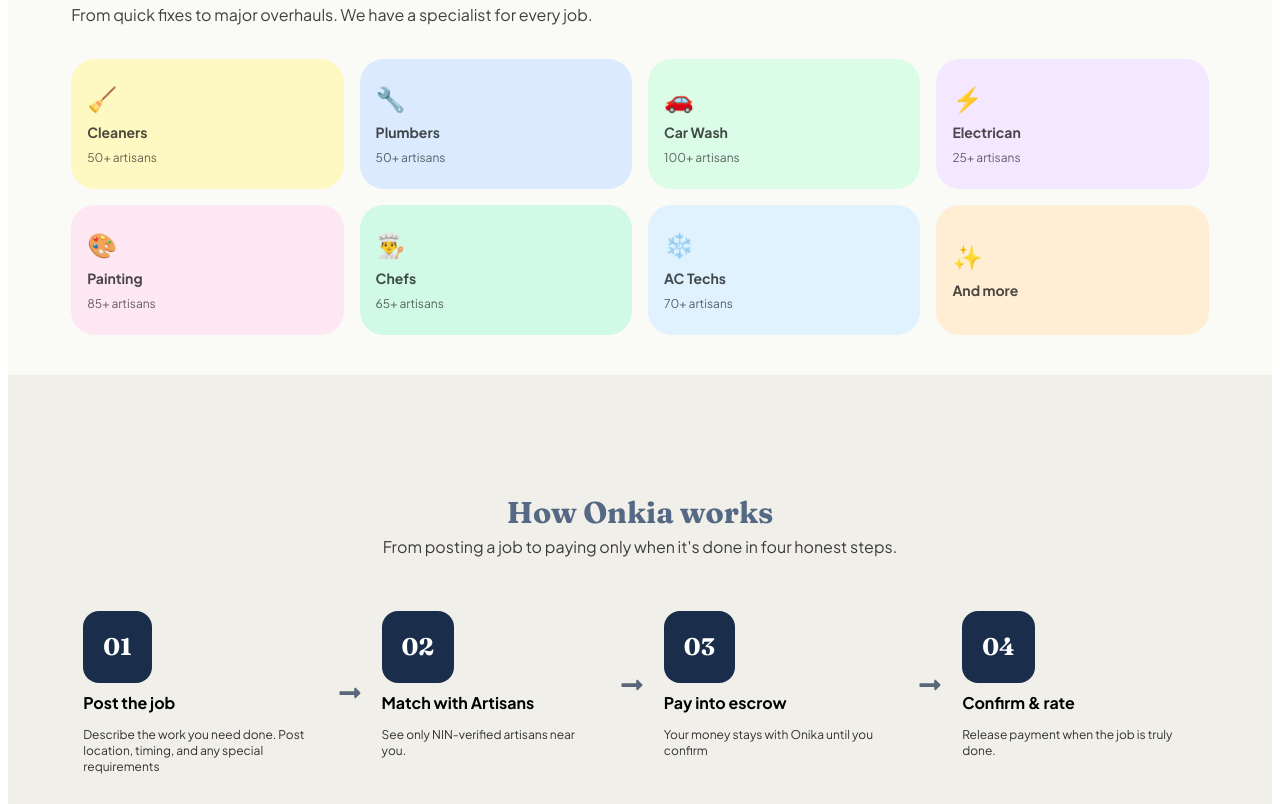
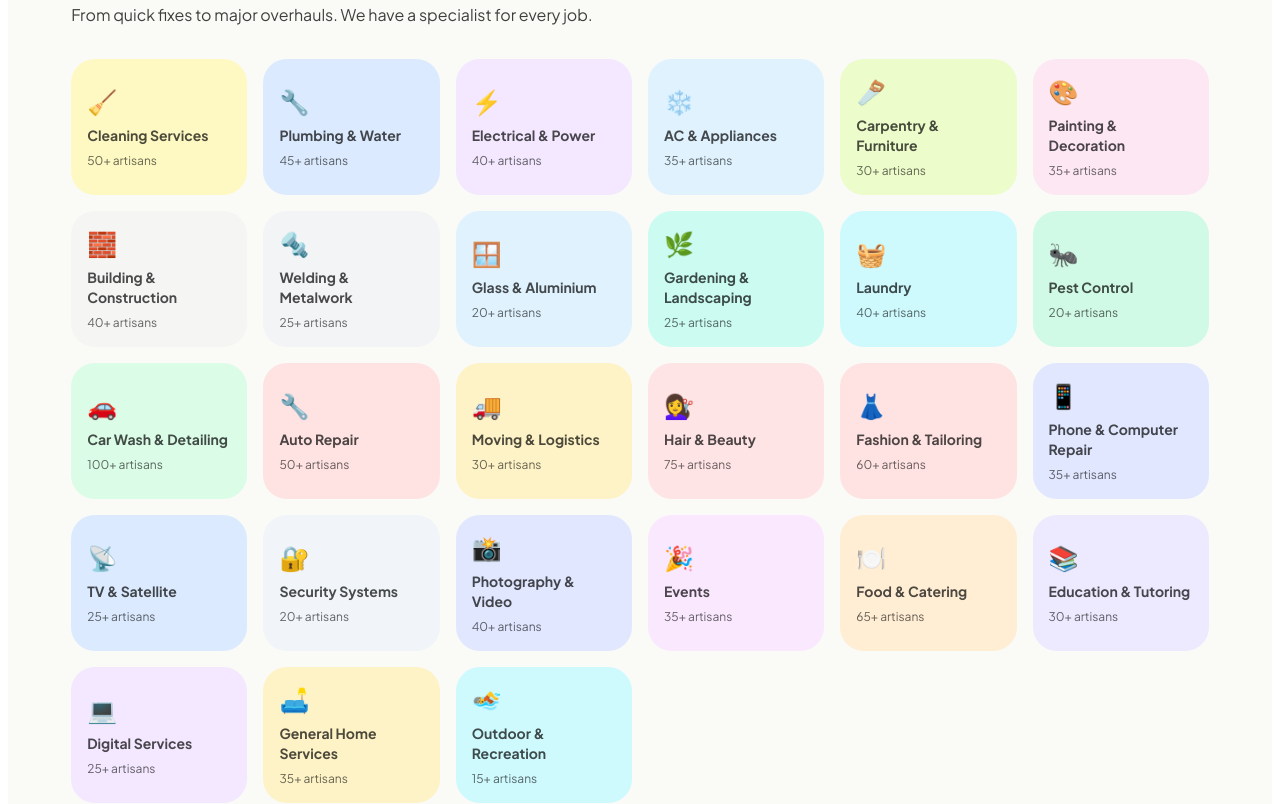
Before and after one commit to Chavon007/onika, a Next.js app: page / in a window 1280 px wide. Shown: the part 945-1749 px from the top of the page. Built offline with nearby package versions, Linux system fonts and the light colour scheme; no server answers.

Commit message:
feat(service-select): add single-select mode via multiple prop, use it for post-job category picker

```diff
--- /dev/null
+++ b/src/component/serviceSelect.tsx
@@ -0,0 +1,74 @@
+"use client";
+
+interface ServiceOption {
+  title: string;
+  bg: string;
+  icon: string;
+  num?: string;
+}
+
+interface ServiceSelectProps {
+  label: string;
+  small?: string;
+  options: ServiceOption[];
+  multiple?: boolean;
+  value: string | string[];
+  onChange: (value: string | string[]) => void;
+  error?: string;
+}
+
+export const ServiceSelect = ({
+  label,
+  small,
+  options,
+  multiple = true,
+  value,
+  onChange,
+  error,
+  ...props
+}: ServiceSelectProps) => {
+  const isSelected = (title: string) =>
+    multiple ? Array.isArray(value) && value.includes(title) : value === title;
+
+  const handleSelect = (title: string) => {
+    if (multiple) {
+      const current = Array.isArray(value) ? value : [];
+      onChange(
+        current.includes(title)
+          ? current.filter((v) => v !== title)
+          : [...current, title]
+      );
+    } else {
+      onChange(title);
+    }
+  };
+
+  return (
+    <div className="flex flex-col gap-2">
+      <label className="text-sm font-semibold text-heading">{label}</label>
+      <small className="text-xs text-gray-400">{small}</small>
+
+      <div className="grid  grid-col-2 lg:grid-cols-4 gap-3">
+        {options.map((option) => {
+          const selected = isSelected(option.title);
+          return (
+            <button
+              type="button"
+              key={option.title}
+              onClick={() => handleSelect(option.title)}
+              className={`flex flex-col items-center gap-1.5 p-2 rounded-xl border text-sm transition-colors font-sans ${
+                selected
+                  ? "border-primary bg-primary/10 text-primary font-medium"
+                  : `border-gray-200 ${option.bg} text-gray-700`
+              }`}
+            >
+              <span>{option.icon}</span>
+              <span>{option.title}</span>
+            </button>
+          );
+        })}
+      </div>
+      {error && <p className="text-xs text-red-500">{error}</p>}
+    </div>
+  );
+};
--- /dev/null
+++ b/src/constants/serviceCategories.ts
@@ -0,0 +1,164 @@
+ export const serviceCard = [
+  {
+    title: "Cleaning Services",
+    num: "50+ artisans",
+    icon: "🧹",
+    bg: "bg-yellow-100",
+  },
+  {
+    title: "Plumbing & Water",
+    num: "45+ artisans",
+    icon: "🔧",
+    bg: "bg-blue-100",
+  },
+  {
+    title: "Electrical & Power",
+    num: "40+ artisans",
+    icon: "⚡",
+    bg: "bg-purple-100",
+  },
+  {
+    title: "AC & Appliances",
+    num: "35+ artisans",
+    icon: "❄️",
+    bg: "bg-sky-100",
+  },
+  {
+    title: "Carpentry & Furniture",
+    num: "30+ artisans",
+    icon: "🪚",
+    bg: "bg-lime-100",
+  },
+  {
+    title: "Painting & Decoration",
+    num: "35+ artisans",
+    icon: "🎨",
+    bg: "bg-pink-100",
+  },
+  {
+    title: "Building & Construction",
+    num: "40+ artisans",
+    icon: "🧱",
+    bg: "bg-stone-100",
+  },
+  {
+    title: "Welding & Metalwork",
+    num: "25+ artisans",
+    icon: "🔩",
+    bg: "bg-gray-100",
+  },
+  {
+    title: "Glass & Aluminium",
+    num: "20+ artisans",
+    icon: "🪟",
+    bg: "bg-sky-100",
+  },
+  {
+    title: "Gardening & Landscaping",
+    num: "25+ artisans",
+    icon: "🌿",
+    bg: "bg-teal-100",
+  },
+  {
+    title: "Laundry",
+    num: "40+ artisans",
+    icon: "🧺",
+    bg: "bg-cyan-100",
+  },
+  {
+    title: "Pest Control",
+    num: "20+ artisans",
+    icon: "🐜",
+    bg: "bg-emerald-100",
+  },
+  {
+    title: "Car Wash & Detailing",
+    num: "100+ artisans",
+    icon: "🚗",
+    bg: "bg-green-100",
+  },
+  {
+    title: "Auto Repair",
+    num: "50+ artisans",
+    icon: "🔧",
+    bg: "bg-red-100",
+  },
+  {
+    title: "Moving & Logistics",
+    num: "30+ artisans",
+    icon: "🚚",
+    bg: "bg-amber-100",
+  },
+  {
+    title: "Hair & Beauty",
+    num: "75+ artisans",
+    icon: "💇‍♀️",
+    bg: "bg-rose-100",
+  },
+  {
+    title: "Fashion & Tailoring",
+    num: "60+ artisans",
+    icon: "👗",
+    bg: "bg-red-100",
+  },
+  {
+    title: "Phone & Computer Repair",
+    num: "35+ artisans",
+    icon: "📱",
+    bg: "bg-indigo-100",
+  },
+  {
+    title: "TV & Satellite",
+    num: "25+ artisans",
+    icon: "📡",
+    bg: "bg-blue-100",
+  },
+  {
+    title: "Security Systems",
+    num: "20+ artisans",
+    icon: "🔐",
+    bg: "bg-slate-100",
+  },
+  {
+    title: "Photography & Video",
+    num: "40+ artisans",
+    icon: "📸",
+    bg: "bg-indigo-100",
+  },
+  {
+    title: "Events",
+    num: "35+ artisans",
+    icon: "🎉",
+    bg: "bg-fuchsia-100",
+  },
+  {
+    title: "Food & Catering",
+    num: "65+ artisans",
+    icon: "🍽️",
+    bg: "bg-orange-100",
+  },
+  {
+    title: "Education & Tutoring",
+    num: "30+ artisans",
+    icon: "📚",
+    bg: "bg-violet-100",
+  },
+  {
+    title: "Digital Services",
+    num: "25+ artisans",
+    icon: "💻",
+    bg: "bg-purple-100",
+  },
+  {
+    title: "General Home Services",
+    num: "35+ artisans",
+    icon: "🛋️",
+    bg: "bg-amber-100",
+  },
+  {
+    title: "Outdoor & Recreation",
+    num: "15+ artisans",
+    icon: "🏊",
+    bg: "bg-cyan-100",
+  },
+];
--- a/src/pages/landingPage.tsx
+++ b/src/pages/landingPage.tsx
@@ -7,23 +7,14 @@
 import { FaLongArrowAltRight, FaLongArrowAltDown } from "react-icons/fa";
 import Image from "next/image";
 import Footer from "@/component/footer";
-
+import { serviceCard } from "@/constants/serviceCategories";
 const bRating = [
   { title: "Verified Artisans", num: "500+" },
   { title: "Jobs Completed", num: "10000+" },
   { title: "Avg. Rating", num: "4.8", icon: <IoIosStar /> },
 ];
 
-const serviceCard = [
-  { title: "Cleaners", num: "50+ artisans", icon: "🧹", bg: "bg-yellow-100" },
-  { title: "Plumbers", num: "50+ artisans", icon: "🔧", bg: "bg-blue-100" },
-  { title: "Car Wash", num: "100+ artisans", icon: "🚗", bg: "bg-green-100" },
-  { title: "Electrican", num: "25+ artisans", icon: "⚡", bg: "bg-purple-100" },
-  { title: "Painting", num: "85+ artisans", icon: "🎨", bg: "bg-pink-100" },
-  { title: "Chefs", num: "65+ artisans", icon: "👨‍🍳", bg: "bg-emerald-100" },
-  { title: "AC Techs", num: "70+ artisans", icon: "❄️", bg: "bg-sky-100" },
-  { title: "And more", icon: "✨", bg: "bg-orange-100" },
-];
+
 
 const howItWorks = [
   {
@@ -152,7 +143,7 @@
               </p>
             </div>
 
-            <div className="grid grid-cols-2 sm:grid-cols-3 lg:grid-cols-4 gap-4">
+            <div className="grid grid-cols-2 sm:grid-cols-4 lg:grid-cols-6 gap-4">
               {serviceCard.map((s) => (
                 <div
                   className={`${s.bg} min-h-[130px] rounded-3xl p-4 text-2xl flex flex-col gap-2 justify-center`}
--- a/src/pages/postJobPage.tsx
+++ b/src/pages/postJobPage.tsx
@@ -14,6 +14,8 @@
 import { FiCheck } from "react-icons/fi";
 import { IoIosArrowRoundBack } from "react-icons/io";
 import Button from "../component/button";
+import { serviceCard } from "@/constants/serviceCategories";
+import { ServiceSelect } from "@/component/serviceSelect";
 
 const stepFields: Record<number, (keyof postJobDTO)[]> = {
   1: ["category"],
@@ -44,26 +46,6 @@
     desc: "I'm not in a rush",
     color: "#dfdfdf",
   },
-];
-
-const services = [
-  { title: "Cleaning", icon: "🧹", bg: "bg-yellow-100" },
-  { title: "Plumbing", icon: "🔧", bg: "bg-blue-100" },
-  { title: "Car Wash", icon: "🚗", bg: "bg-green-100" },
-  { title: "Electrician", icon: "⚡", bg: "bg-purple-100" },
-  { title: "Painting", icon: "🎨", bg: "bg-pink-100" },
-  { title: "Chefs", icon: "👨‍🍳", bg: "bg-emerald-100" },
-  { title: "AC Techs", icon: "❄️", bg: "bg-sky-100" },
-  { title: "Moving/Packing", icon: "📦", bg: "bg-amber-100" },
-  { title: "Hairdressing", icon: "💇‍♀️", bg: "bg-rose-100" },
-  { title: "Makeup Artist", icon: "💄", bg: "bg-fuchsia-100" },
-  { title: "Carpentry", icon: "🔨", bg: "bg-lime-100" },
-  { title: "Gardening", icon: "🌿", bg: "bg-teal-100" },
-  { title: "Laundry", icon: "🧺", bg: "bg-cyan-100" },
-  { title: "Photography", icon: "📷", bg: "bg-indigo-100" },
-  { title: "Tutoring", icon: "📚", bg: "bg-violet-100" },
-  { title: "Tailoring", icon: "🧵", bg: "bg-red-100" },
-  { title: "Other", icon: "✨", bg: "bg-orange-100" },
 ];
 
 const reviewFieldLabels: {
@@ -171,32 +153,22 @@
                       What service do you need?
                     </h6>
 
-                    <div className="grid grid-cols-2 md:grid-cols-3 lg:grid-cols-4 gap-2">
-                      {services.map((s) => (
-                        <div
-                          key={s.title}
-                          onClick={() =>
-                            methods.setValue("category", s.title, {
-                              shouldValidate: true,
-                            })
+                    <Controller
+                      name="category"
+                      control={methods.control}
+                      render={({ field }) => (
+                        <ServiceSelect
+                          label="Select the service you need"
+                          small="Choose one category that best matches your job."
+                          options={serviceCard}
+                          multiple={false}
+                          value={field.value ?? ""}
+                          onChange={field.onChange}
+                          error={
+                            methods.formState.errors.category?.message as string
                           }
-                          className={`cursor-pointer rounded-xl border p-4 flex flex-col items-center gap-1 transition-colors ${s.bg} ${
-                            methods.watch("category") === s.title
-                              ? "border-[#1c1917]"
-                              : "border-transparent"
-                          }`}
-                        >
-                          <span>{s.icon}</span>
-                          <span>{s.title}</span>
-                        </div>
-                      ))}
-                    </div>
-                    <InputField
-                      label=""
-                      type="text"
-                      placeholder="Or type the service you need"
-                      registration={methods.register("category")}
-                      error={methods.formState.errors.category}
+                        />
+                      )}
                     />
                   </div>
                 )}
--- a/src/pages/verifyArtisanDetailsPage.tsx
+++ b/src/pages/verifyArtisanDetailsPage.tsx
@@ -7,10 +7,10 @@
 import { useRouter } from "next/navigation";
 import Image from "next/image";
 import FileDropZone from "@/component/fileDropzone";
-import SkillInputField from "@/component/skillInputList";
 import Steppers from "@/component/stepper";
 import logo from "../../public/logo1.png";
-
+import { serviceCard } from "@/constants/serviceCategories";
+import { ServiceSelect } from "@/component/serviceSelect";
 import useVerifyArtisanMutation from "@/api/artsianProfile";
 import {
   ArtisanProfileSchema,
@@ -20,7 +20,7 @@
 
 const stepFields: Record<number, (keyof artisanProfileDTO)[]> = {
   1: ["fullname", "phoneNumber", "city", "bio"],
-  2: ["skills", "experience"],
+  2: ["skills", "specialization", "experience"],
   3: ["nin", "bvn", "governmentId", "faceVerification"],
   4: ["workImage"],
 };
@@ -125,23 +125,28 @@
 
                 {currentStep === 2 && (
                   <>
-                    {currentStep === 2 && (
-                      <>
                     <Controller
                       name="skills"
                       control={methods.control}
                       render={({ field }) => (
-                            <SkillInputField
-                              label="Add your skills"
-                              small="You can add multiple skill categories."
+                        <ServiceSelect
+                          label="Select your service categories"
+                          small="Choose all the categories that apply to your work."
+                          options={serviceCard}
                           value={field.value ?? []}
                           onChange={field.onChange}
                           error={
-                                methods.formState.errors.skills
-                                  ?.message as string
+                            methods.formState.errors.skills?.message as string
                           }
                         />
                       )}
+                    />
+
+                    <TextArea
+                      label="Describe your area of specialization"
+                      placeholder="e.g. I specialize in residential electrical wiring, solar installation, and rewiring old buildings..."
+                      registration={methods.register("specialization")}
+                      error={methods.formState.errors.specialization}
                     />
 
                     <InputField
@@ -152,9 +157,6 @@
                     />
                   </>
                 )}
-                  </>
-                )}
-
                 {currentStep === 3 && (
                   <>
                     <div className="flex flex-col gap-3">
@@ -232,7 +234,11 @@
                 <div className="w-full flex items-center mt-4">
                   <div>
                     {currentStep > 1 && (
-                      <button type="button" onClick={goBack}>
+                      <button
+                        type="button"
+                        className="cursor-pointer hover:bg-secondary text-sm hover:text-muted border text-text font-sans font-medium p-2 w-[100px] rounded-xl"
+                        onClick={goBack}
+                      >
                         Back
                       </button>
                     )}
--- a/src/schema/ArtisanProfileSchema.ts
+++ b/src/schema/ArtisanProfileSchema.ts
@@ -18,6 +18,9 @@
   governmentId: z.instanceof(File, {
     message: "Upload a verified Government id",
   }),
+  specialization: z
+    .string()
+    .min(10, "Please describe your specialization in a bit more detail"),
   faceVerification: z.instanceof(File, { message: "Face verification needed" }),
   workImage: z
     .array(z.instanceof(File))
```
Lines whose indentation alone changed are shown as unchanged.
